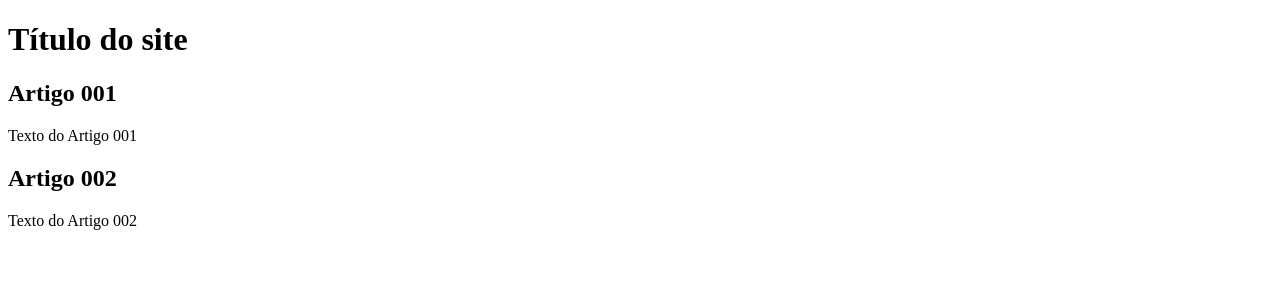
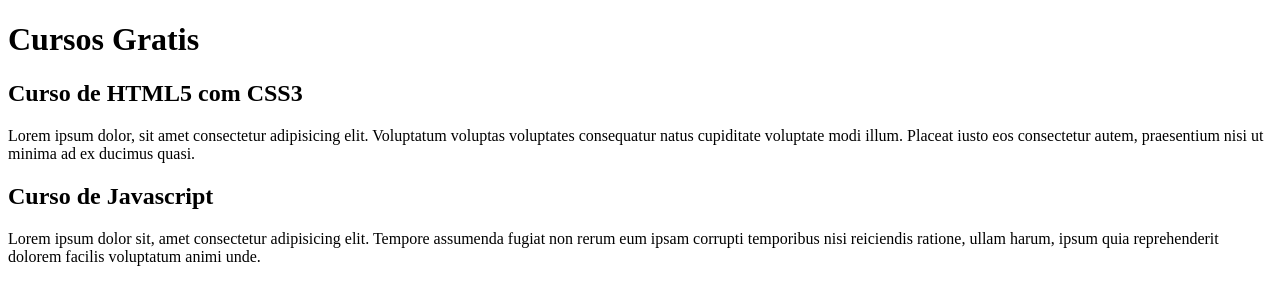
Before and after one commit to KevynAlvex/projeto-site, a plain HTML site: page index.html in a window 1280 px wide. Drawn offline with Linux system fonts and the light colour scheme.

Commit message:
comecei a escrever o conteudo

```diff
--- a/index.html
+++ b/index.html
@@ -8,15 +8,15 @@
 <body>
     <main>
         <header>
-            <h1>Título do site</h1>
+            <h1>Cursos Gratis</h1>
         </header>
         <article>
-            <h2>Artigo 001</h2>
-            <p>Texto do Artigo 001</p>
+            <h2>Curso de HTML5 com CSS3</h2>
+            <p>Lorem ipsum dolor, sit amet consectetur adipisicing elit. Voluptatum voluptas voluptates consequatur natus cupiditate voluptate modi illum. Placeat iusto eos consectetur autem, praesentium nisi ut minima ad ex ducimus quasi.</p>
         </article>
         <article>
-            <h1>Artigo 002</h1>
-            <p>Texto do Artigo 002</p>
+            <h1>Curso de Javascript</h1>
+            <p>Lorem ipsum dolor sit, amet consectetur adipisicing elit. Tempore assumenda fugiat non rerum eum ipsam corrupti temporibus nisi reiciendis ratione, ullam harum, ipsum quia reprehenderit dolorem facilis voluptatum animi unde. </p>
         </article>
     </main>
 </body>
```
